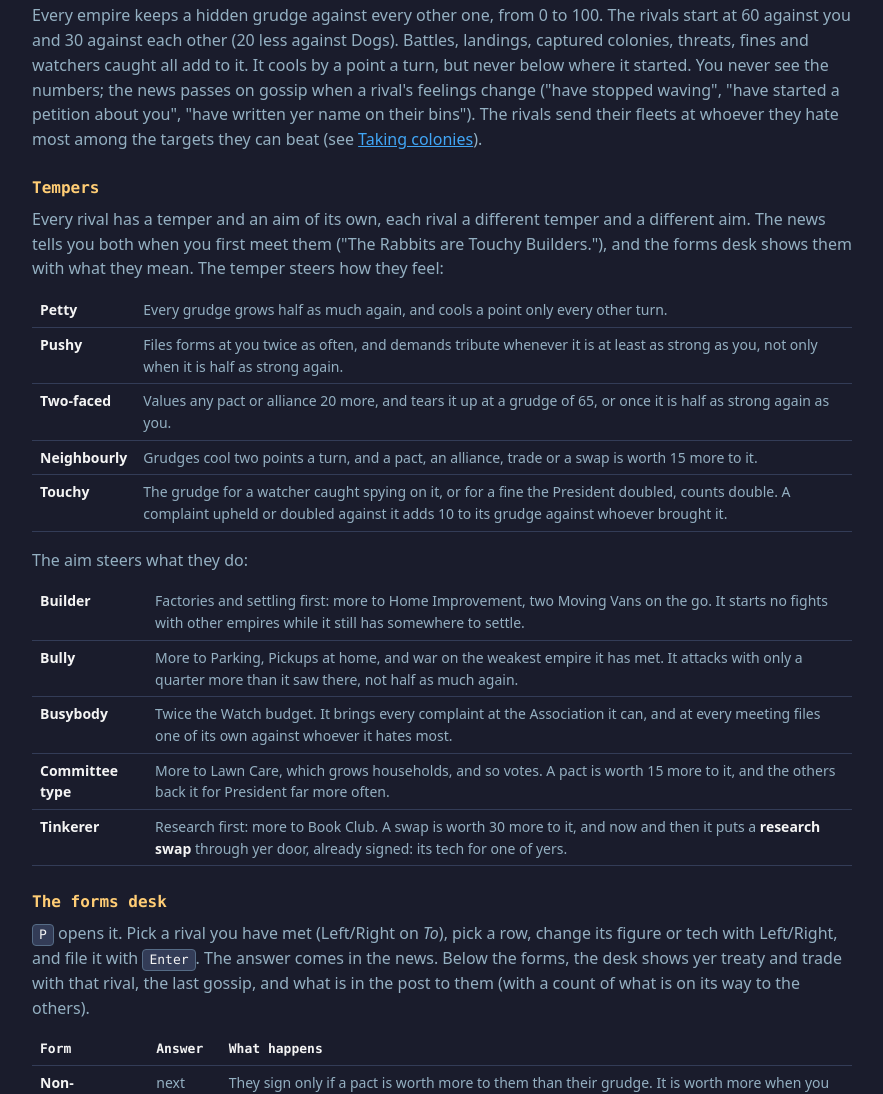
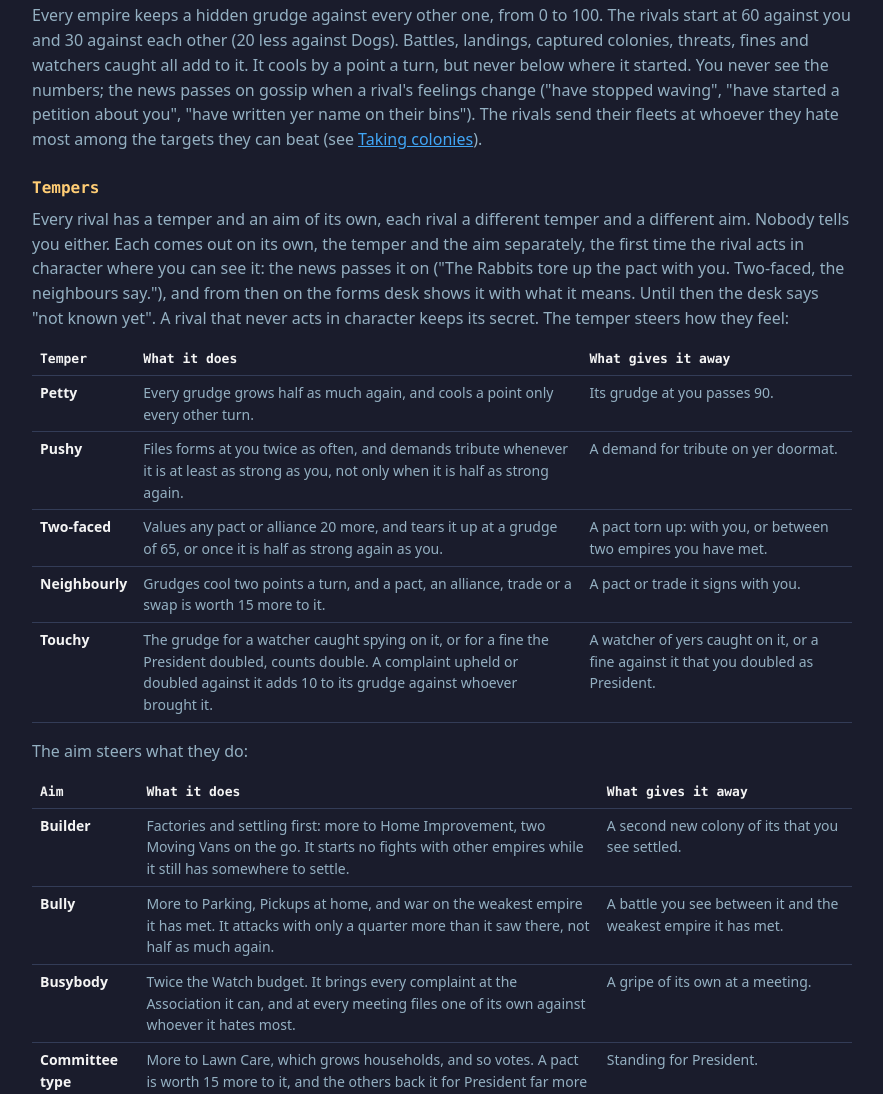
Before and after one commit to playdeezgames/cluster-conquerors-of-splorr, a plain HTML site: page docs/manual.html in a window 1280 px wide. Shown: the part 7665-8759 px from the top of the page, without its empty margins (198-1081 px from the left). Drawn offline with Linux system fonts and the light colour scheme.

Commit message:
Pages: slice 3 step 10, tempers and aims found out from behaviour
Co-Authored-By: Claude Opus 5.5 <noreply@anthropic.com>

```diff
--- a/docs/manual.html
+++ b/docs/manual.html
@@ -230,21 +230,23 @@
 <h3>Grudges</h3>
 <p>Every empire keeps a hidden grudge against every other one, from 0 to 100. The rivals start at 60 against you and 30 against each other (20 less against Dogs). Battles, landings, captured colonies, threats, fines and watchers caught all add to it. It cools by a point a turn, but never below where it started. You never see the numbers; the news passes on gossip when a rival's feelings change ("have stopped waving", "have started a petition about you", "have written yer name on their bins"). The rivals send their fleets at whoever they hate most among the targets they can beat (see <a href="#invasion">Taking colonies</a>).</p>
 <h3>Tempers</h3>
-<p>Every rival has a temper and an aim of its own, each rival a different temper and a different aim. The news tells you both when you first meet them ("The Rabbits are Touchy Builders."), and the forms desk shows them with what they mean. The temper steers how they feel:</p>
+<p>Every rival has a temper and an aim of its own, each rival a different temper and a different aim. Nobody tells you either. Each comes out on its own, the temper and the aim separately, the first time the rival acts in character where you can see it: the news passes it on ("The Rabbits tore up the pact with you. Two-faced, the neighbours say."), and from then on the forms desk shows it with what it means. Until then the desk says "not known yet". A rival that never acts in character keeps its secret. The temper steers how they feel:</p>
 <div class="wrap"><table>
-	<tr><td><strong>Petty</strong></td><td>Every grudge grows half as much again, and cools a point only every other turn.</td></tr>
-	<tr><td><strong>Pushy</strong></td><td>Files forms at you twice as often, and demands tribute whenever it is at least as strong as you, not only when it is half as strong again.</td></tr>
-	<tr><td><strong>Two-faced</strong></td><td>Values any pact or alliance 20 more, and tears it up at a grudge of 65, or once it is half as strong again as you.</td></tr>
-	<tr><td><strong>Neighbourly</strong></td><td>Grudges cool two points a turn, and a pact, an alliance, trade or a swap is worth 15 more to it.</td></tr>
-	<tr><td><strong>Touchy</strong></td><td>The grudge for a watcher caught spying on it, or for a fine the President doubled, counts double. A complaint upheld or doubled against it adds 10 to its grudge against whoever brought it.</td></tr>
+	<tr><th>Temper</th><th>What it does</th><th>What gives it away</th></tr>
+	<tr><td><strong>Petty</strong></td><td>Every grudge grows half as much again, and cools a point only every other turn.</td><td>Its grudge at you passes 90.</td></tr>
+	<tr><td><strong>Pushy</strong></td><td>Files forms at you twice as often, and demands tribute whenever it is at least as strong as you, not only when it is half as strong again.</td><td>A demand for tribute on yer doormat.</td></tr>
+	<tr><td><strong>Two-faced</strong></td><td>Values any pact or alliance 20 more, and tears it up at a grudge of 65, or once it is half as strong again as you.</td><td>A pact torn up: with you, or between two empires you have met.</td></tr>
+	<tr><td><strong>Neighbourly</strong></td><td>Grudges cool two points a turn, and a pact, an alliance, trade or a swap is worth 15 more to it.</td><td>A pact or trade it signs with you.</td></tr>
+	<tr><td><strong>Touchy</strong></td><td>The grudge for a watcher caught spying on it, or for a fine the President doubled, counts double. A complaint upheld or doubled against it adds 10 to its grudge against whoever brought it.</td><td>A watcher of yers caught on it, or a fine against it that you doubled as President.</td></tr>
 </table></div>
 <p>The aim steers what they do:</p>
 <div class="wrap"><table>
-	<tr><td><strong>Builder</strong></td><td>Factories and settling first: more to Home Improvement, two Moving Vans on the go. It starts no fights with other empires while it still has somewhere to settle.</td></tr>
-	<tr><td><strong>Bully</strong></td><td>More to Parking, Pickups at home, and war on the weakest empire it has met. It attacks with only a quarter more than it saw there, not half as much again.</td></tr>
-	<tr><td><strong>Busybody</strong></td><td>Twice the Watch budget. It brings every complaint at the Association it can, and at every meeting files one of its own against whoever it hates most.</td></tr>
-	<tr><td><strong>Committee type</strong></td><td>More to Lawn Care, which grows households, and so votes. A pact is worth 15 more to it, and the others back it for President far more often.</td></tr>
-	<tr><td><strong>Tinkerer</strong></td><td>Research first: more to Book Club. A swap is worth 30 more to it, and now and then it puts a <strong>research swap</strong> through yer door, already signed: its tech for one of yers.</td></tr>
+	<tr><th>Aim</th><th>What it does</th><th>What gives it away</th></tr>
+	<tr><td><strong>Builder</strong></td><td>Factories and settling first: more to Home Improvement, two Moving Vans on the go. It starts no fights with other empires while it still has somewhere to settle.</td><td>A second new colony of its that you see settled.</td></tr>
+	<tr><td><strong>Bully</strong></td><td>More to Parking, Pickups at home, and war on the weakest empire it has met. It attacks with only a quarter more than it saw there, not half as much again.</td><td>A battle you see between it and the weakest empire it has met.</td></tr>
+	<tr><td><strong>Busybody</strong></td><td>Twice the Watch budget. It brings every complaint at the Association it can, and at every meeting files one of its own against whoever it hates most.</td><td>A gripe of its own at a meeting.</td></tr>
+	<tr><td><strong>Committee type</strong></td><td>More to Lawn Care, which grows households, and so votes. A pact is worth 15 more to it, and the others back it for President far more often.</td><td>Standing for President.</td></tr>
+	<tr><td><strong>Tinkerer</strong></td><td>Research first: more to Book Club. A swap is worth 30 more to it, and now and then it puts a <strong>research swap</strong> through yer door, already signed: its tech for one of yers.</td><td>That research swap.</td></tr>
 </table></div>
 <h3>The forms desk</h3>
 <p><span class="key">P</span> opens it. Pick a rival you have met (Left/Right on <em>To</em>), pick a row, change its figure or tech with Left/Right, and file it with <span class="key">Enter</span>. The answer comes in the news. Below the forms, the desk shows yer treaty and trade with that rival, the last gossip, and what is in the post to them (with a count of what is on its way to the others).</p>
```
Also changed, not shown: 2 other files.
